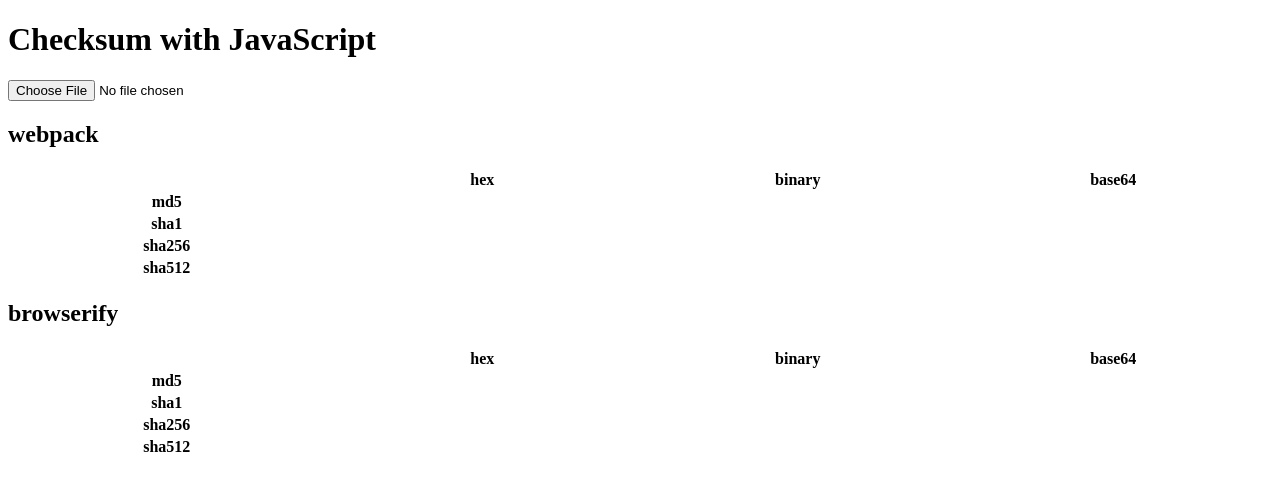
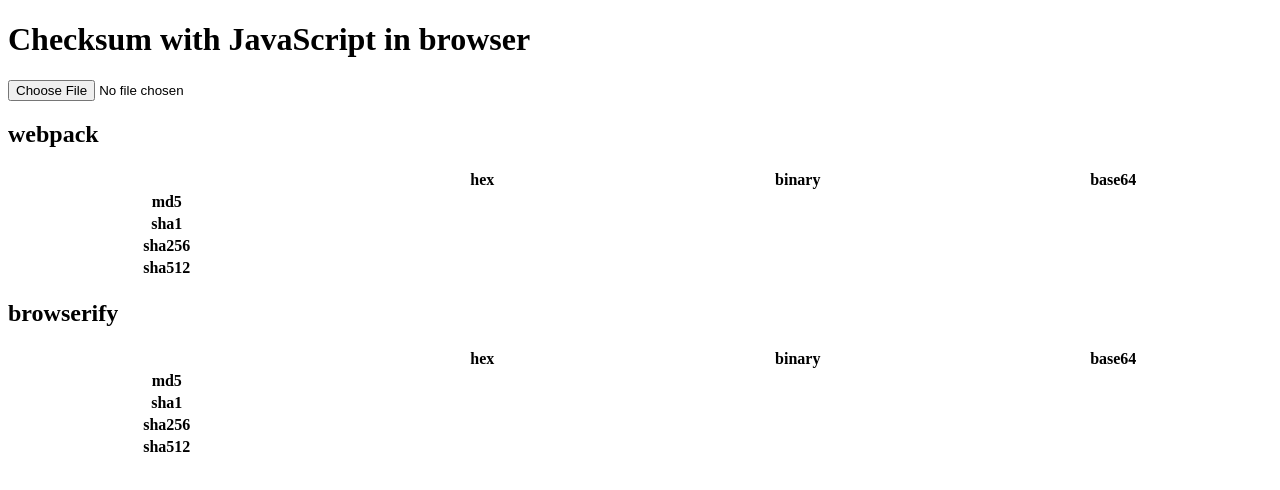
Before and after one commit to minodisk/js-checksum-example, a website: page dist/index.html in a window 1280 px wide. Drawn offline with Linux system fonts and the light colour scheme.

Commit message:
Fix title

```diff
--- a/dist/index.html
+++ b/dist/index.html
@@ -2,6 +2,7 @@
 <html>
   <head>
     <meta charset="UTF-8">
+    <title>Checksum with JavaScript in browser</title>
     <style>
       table {
         width: 100%;
@@ -13,7 +14,7 @@
     </style>
   </head>
   <body>
-    <h1>Checksum with JavaScript</h1>
+    <h1>Checksum with JavaScript in browser</h1>
     <input type="file">
     <section class="webpack">
       <h2>webpack</h2>
```
